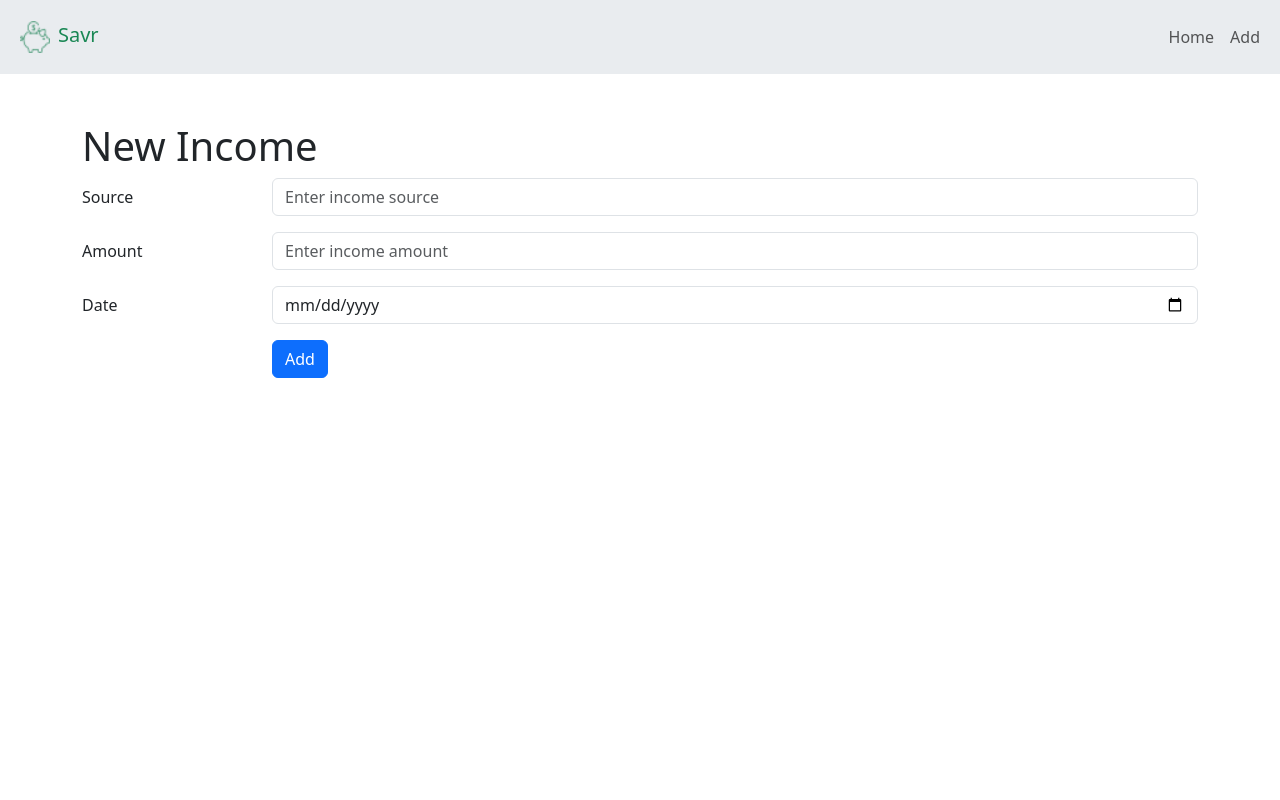
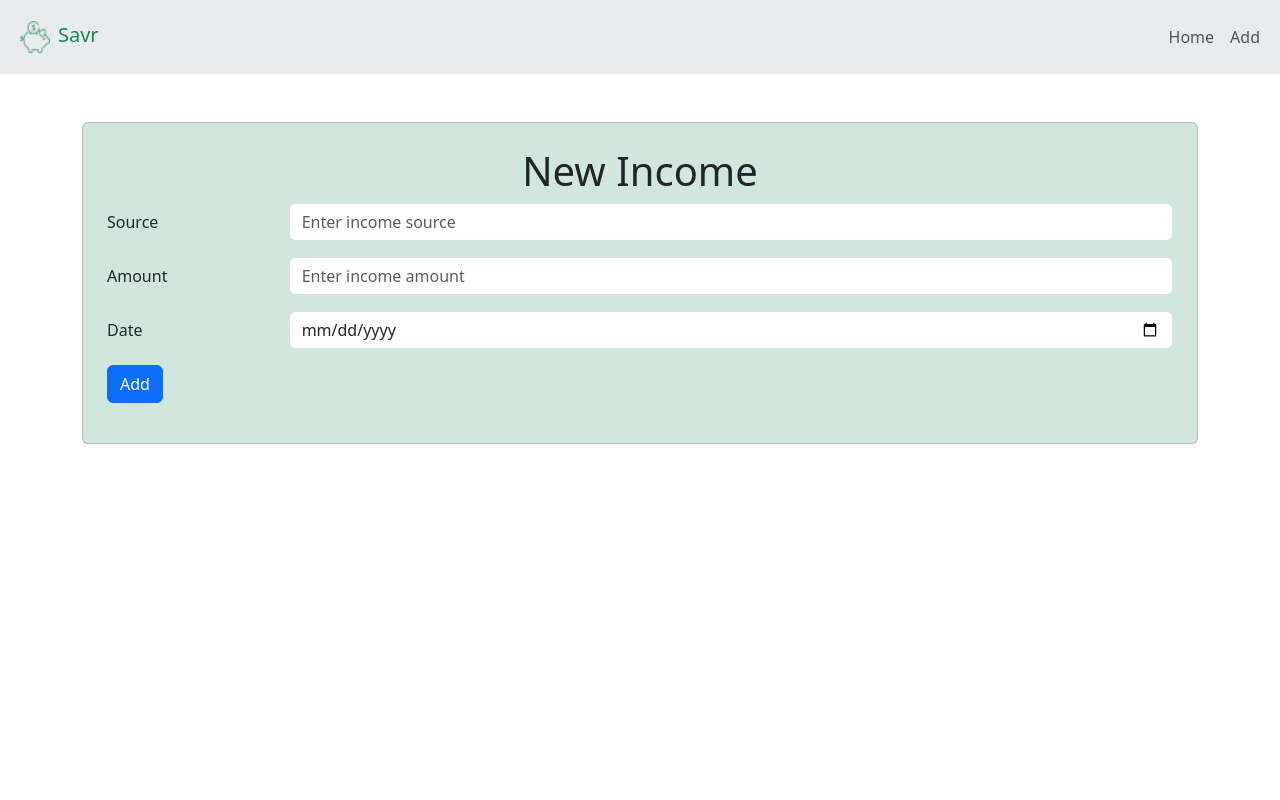
Before and after one commit to jmychalm13/budget_app_frontend, a React (Vite) app: page /incomes/new in a window 1280 px wide. Shown: the top 800 px of the page. Built offline with nearby package versions, Linux system fonts and the light colour scheme; no server answers.

Commit message:
form styling added

```diff
--- a/src/IncomesNew.jsx
+++ b/src/IncomesNew.jsx
@@ -8,7 +8,8 @@ export function IncomesNew(props) {
 
   return (
     <div className="vh-100 container mt-5">
-      <h1>New Income</h1>
+      <div className="card bg-success-subtle p-4">
+        <h1 className="text-center">New Income</h1>
         <form onSubmit={handleSubmit}>
           <div className="row mb-3">
             <label htmlFor="source" className="col-sm-2 col-form-label">
@@ -23,7 +24,13 @@ export function IncomesNew(props) {
               Amount
             </label>
             <div className="col-sm-10">
-            <input type="number" className="form-control" id="amount" name="amount" placeholder="Enter income amount" />
+              <input
+                type="number"
+                className="form-control"
+                id="amount"
+                name="amount"
+                placeholder="Enter income amount"
+              />
             </div>
           </div>
           <div className="row mb-3">
@@ -34,14 +41,15 @@ export function IncomesNew(props) {
               <input type="date" className="form-control" id="date" name="date" placeholder="Enter income date" />
             </div>
           </div>
+        </form>
         <div className="row mb-3">
-          <div className="col-sm-10 offset-sm-2">
+          <div className="col-sm-10 d-flex justify-content-start">
             <button type="submit" className="btn btn-primary">
               Add
             </button>
           </div>
         </div>
-      </form>
+      </div>
     </div>
   );
 }
```
Lines whose indentation alone changed are shown as unchanged.
